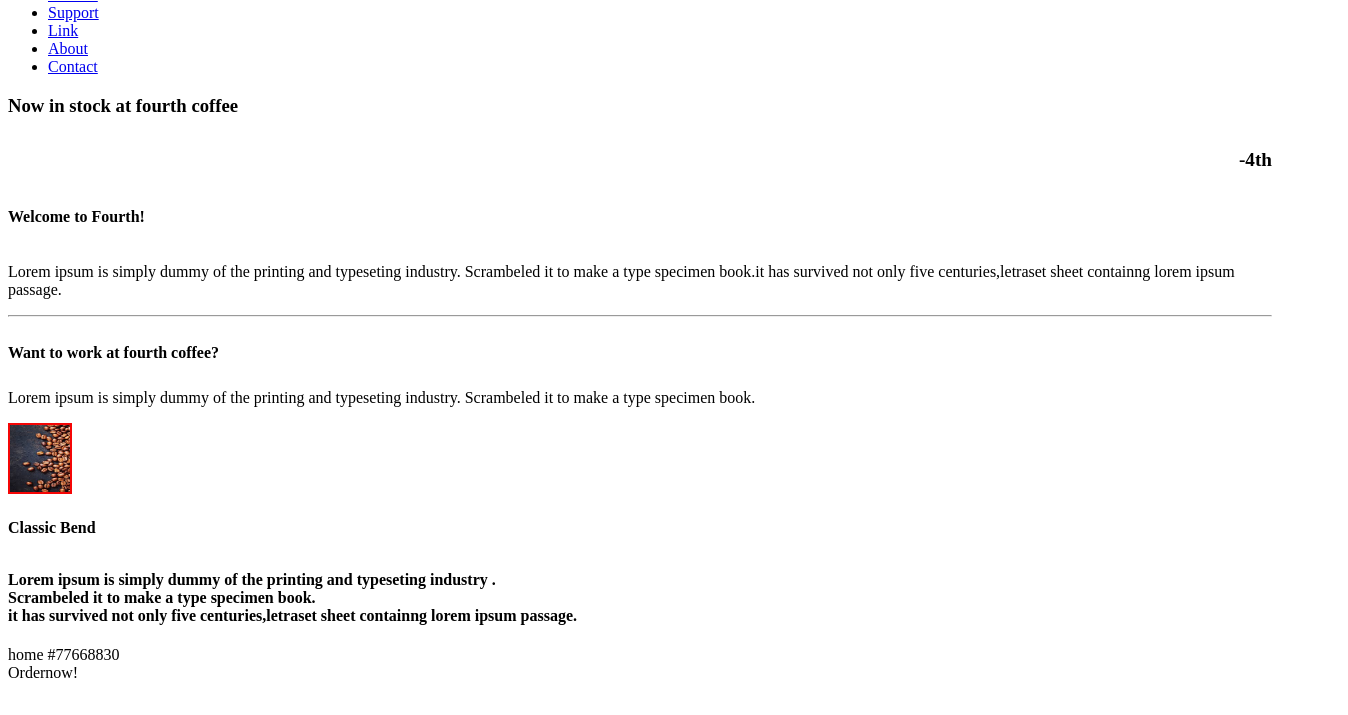
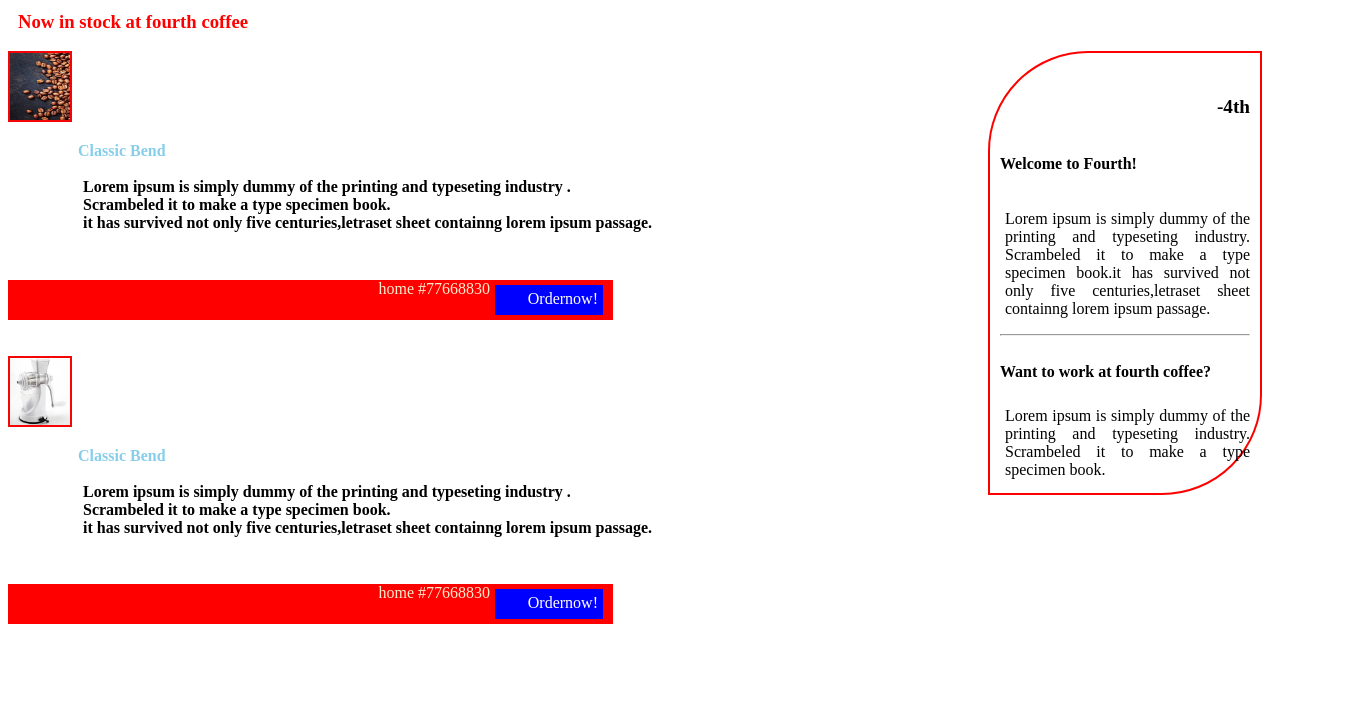
Before and after one commit to durgavasan1109/test, a plain HTML site: page index.html in a window 1280 px wide. Shown: the part 180-895 px from the top of the page, 1348 px wide, since content can reach past the window. After the commit the page ends 830 px from the top, so only its background shows below. Drawn offline with Linux system fonts and the light colour scheme; files whose address does not match are found by name.

Commit message:
Update index.html

```diff
--- a/index.html
+++ b/index.html
@@ -3,7 +3,7 @@
     <title> task</title>
 </head>
 <link rel="stylesheet" href="https://cdnjs.cloudflare.com/ajax/libs/font-awesome/4.7.0/css/font-awesome.min.css">
- <link rel="stylesheet" href=" task.css" type="text/css">
+ <link rel="stylesheet" href=" style.css" type="text/css">
  <body>
     <div class="box"><h2> A day begins with coffee</h2>
         <h1><a href=""><img src="C:\Users\GAYATHRI\Desktop\webboot\cc.jpg" height="50px"width="50px">
```
